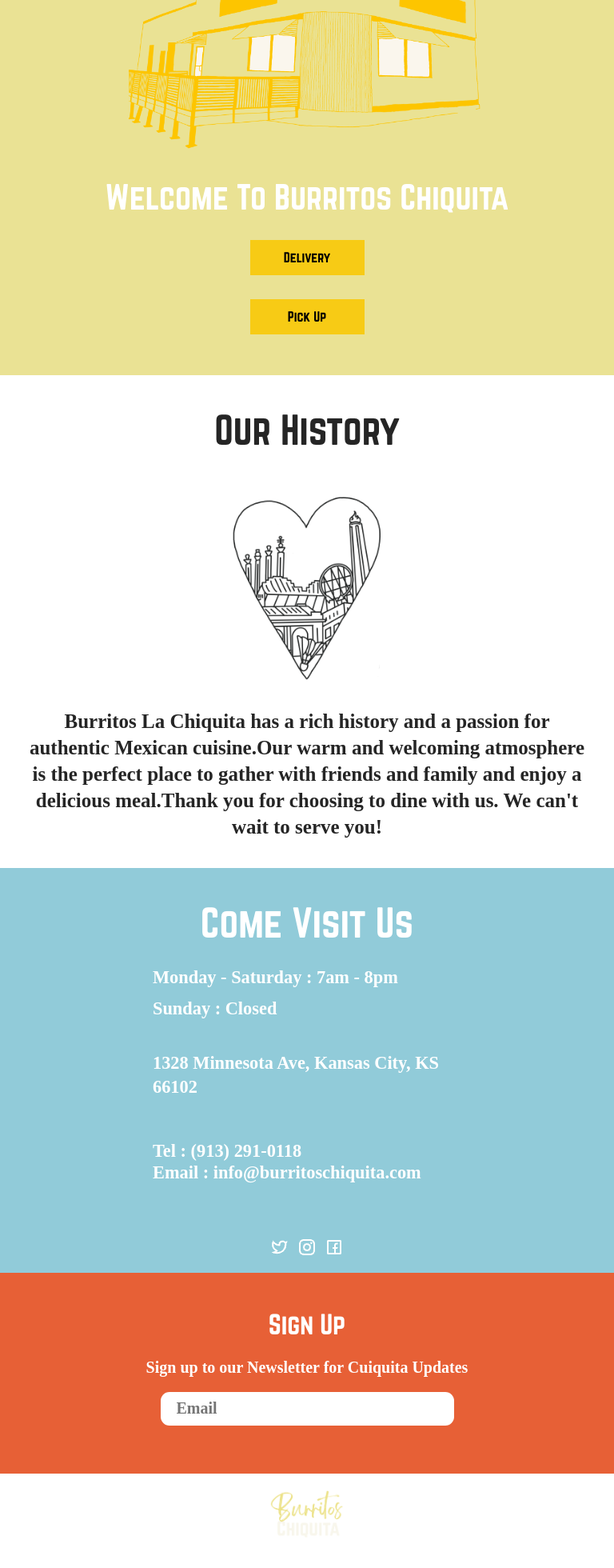
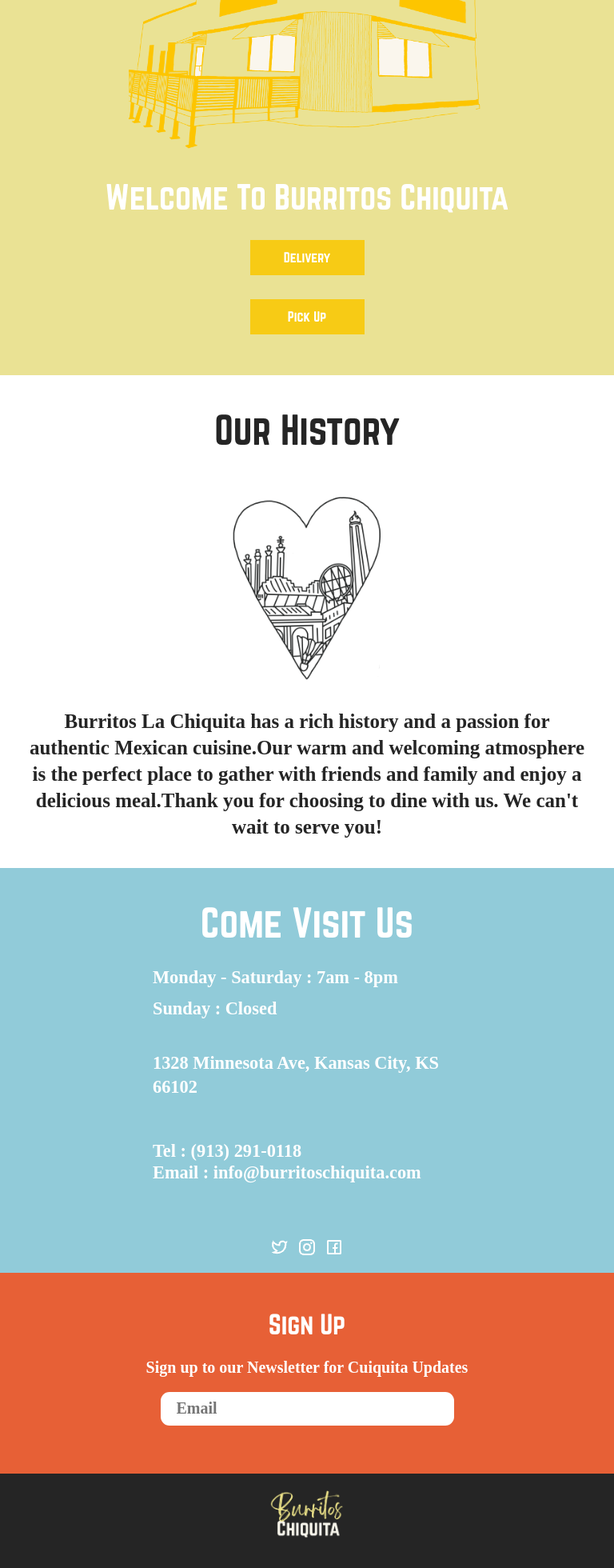
Before and after one commit to alfredo-saenz/bc, a React (Create React App) app: page / in a window 768 px wide. Shown: the part 186-2146 px from the top of the page at 80% size. Before the commit the page ends 2110 px from the top, so only its background shows below. Built offline with nearby package versions, Linux system fonts and the light colour scheme.

Commit message:
Fixed Loaction section for tablet screens

```diff
--- a/src/Components/Home.css
+++ b/src/Components/Home.css
@@ -277,6 +277,7 @@
     margin-left: auto;
     margin-right: auto;
     margin-top: 30px;
+    color: white;
   }
 
   .our-history {
@@ -451,6 +452,12 @@
     margin-left: auto;
     margin-right: auto;
     padding-top: 20px;
+  }
+
+  footer {
+    background: #252525;
+    width: 100%;
+    height: 156px;
   }
 }
 
```
